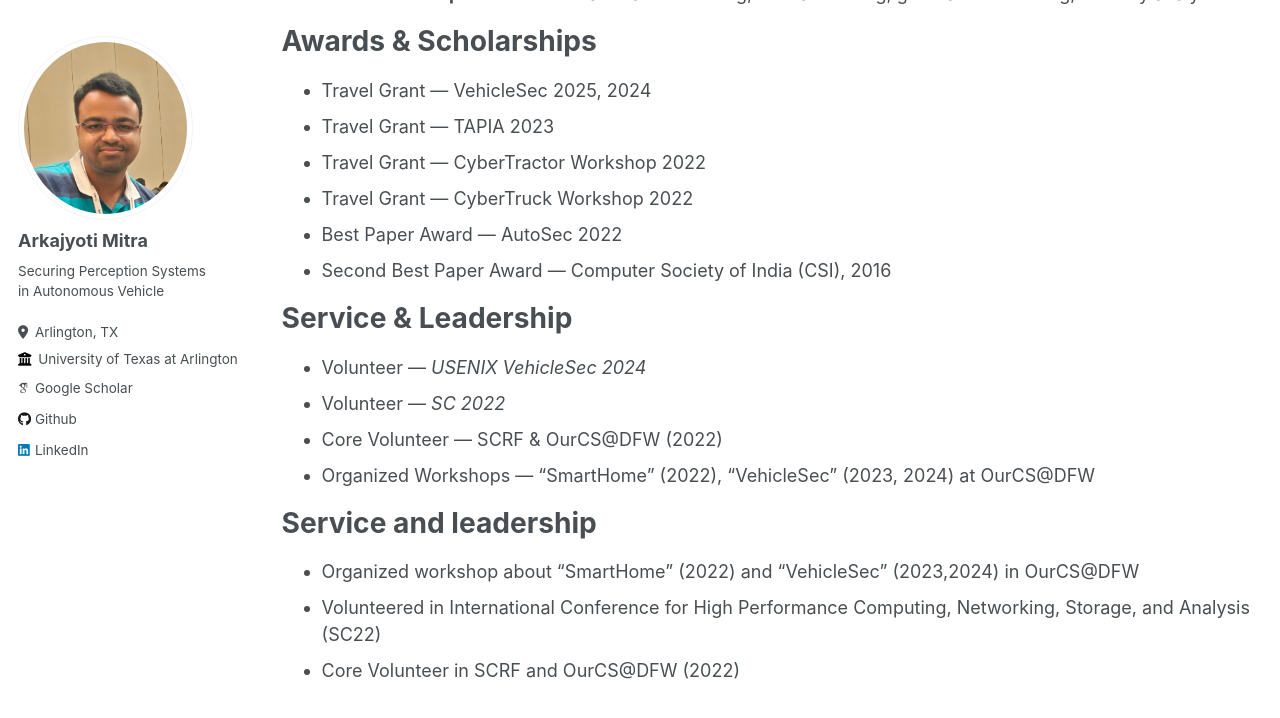
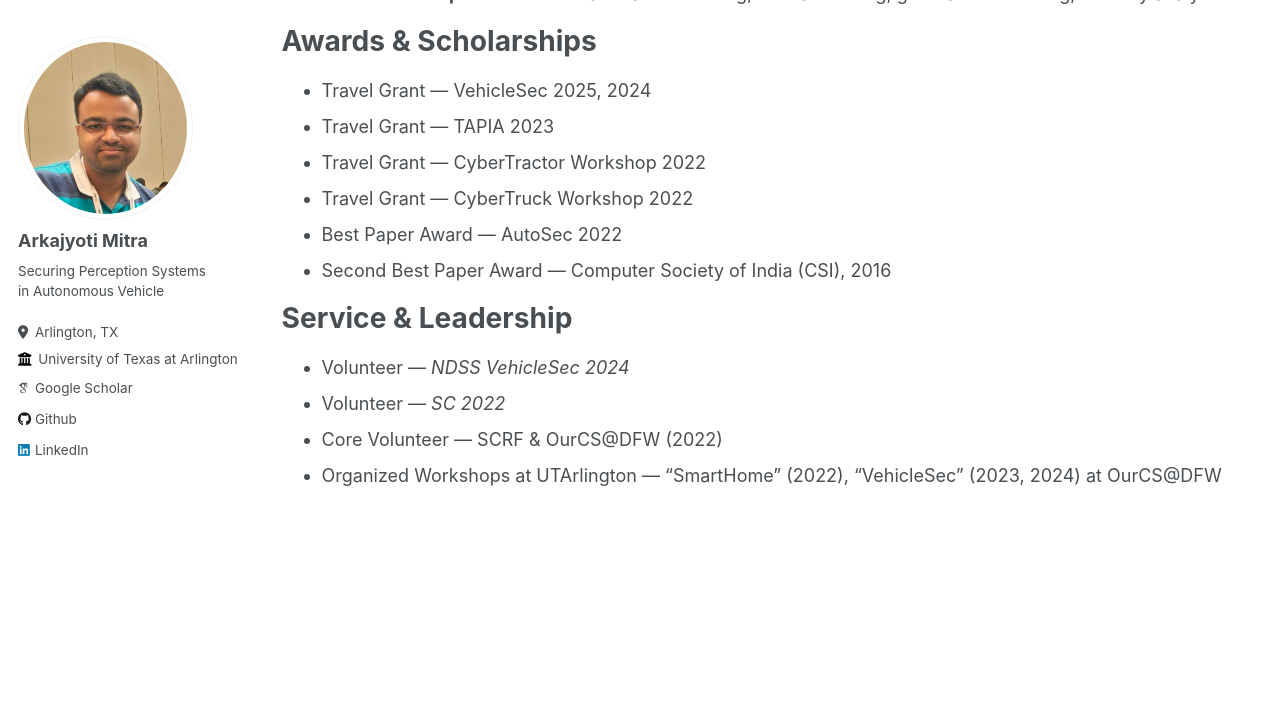
Before and after one commit to arkajyotimitra/arkajyotimitra.github.io, a Jekyll site: the page built from _pages/cv.md, in a window 1280 px wide and 900 px high, scrolled down 1167 px. Shown: the top 718 px of the window. Built offline with Jekyll 4.4.1, drawn with Linux system fonts in a browser that asks for light colours; some web fonts are replaced.

Commit message:
Update cv.md

```diff
--- a/_pages/cv.md
+++ b/_pages/cv.md
@@ -57,10 +57,10 @@ Awards & Scholarships
 
 Service & Leadership
 ======
-* Volunteer — *USENIX VehicleSec 2024*
+* Volunteer — *NDSS VehicleSec 2024*
 * Volunteer — *SC 2022*
 * Core Volunteer — SCRF & OurCS@DFW (2022)
-* Organized Workshops — “SmartHome” (2022), “VehicleSec” (2023, 2024) at OurCS@DFW
+* Organized Workshops at UTArlington — “SmartHome” (2022), “VehicleSec” (2023, 2024) at OurCS@DFW
 
 <!-- Education
 ======
@@ -102,8 +102,8 @@ Teaching
     {% include archive-single-cv.html %}
   {% endfor %}</ul> -->
 
-Service and leadership
+<!-- Service and leadership
 ======
 * Organized workshop about "SmartHome" (2022) and "VehicleSec" (2023,2024) in OurCS@DFW
 * Volunteered in International Conference for High Performance Computing, Networking, Storage, and Analysis (SC22)
-* Core Volunteer in SCRF and OurCS@DFW (2022)
+* Core Volunteer in SCRF and OurCS@DFW (2022) -->
```
